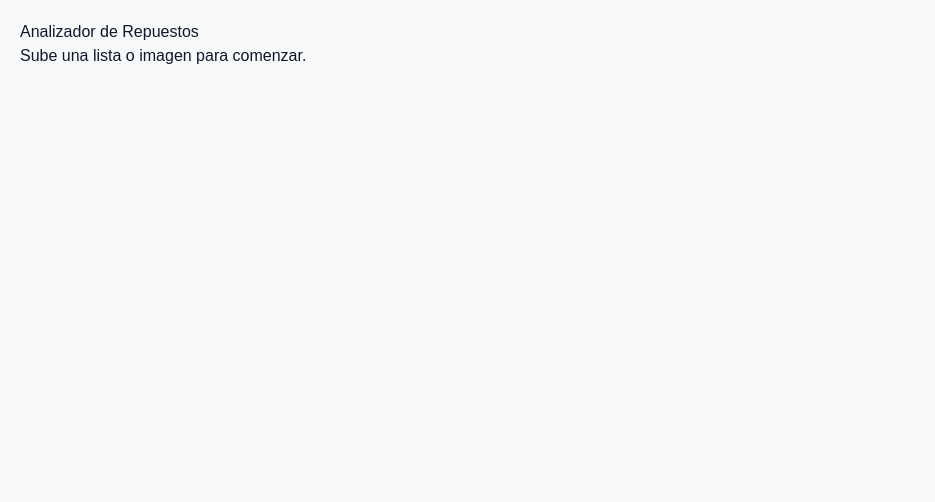
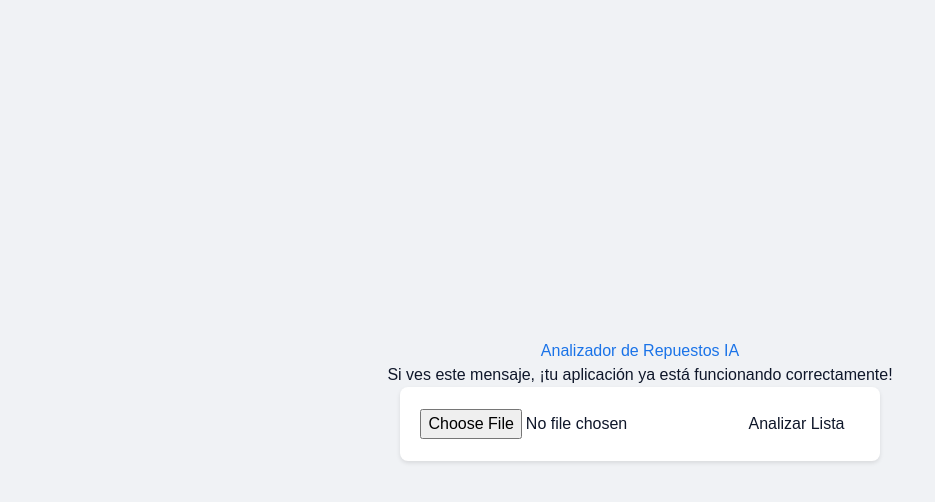
Before and after one commit to tabladamotosrepuestos-art/mi-app-estudio, a React (Vite) app in the folder mi-app-ai/: page / in a window 1280 px wide. Shown: the top 502 px of the page, without its empty margins (0-935 px from the left). Built offline with nearby package versions, Linux system fonts and the light colour scheme; the HTML template or start-up script is replaced by a standard one.

Commit message:
Update App.tsx

```diff
--- a/mi-app-ai/src/App.tsx
+++ b/mi-app-ai/src/App.tsx
@@ -1,25 +1,27 @@
-import React, { useState } from 'react';
-// Cambiamos el nombre para que coincida con el servicio
-import { extractProductsFromList } from './services/geminiService';
-import * as XLSX from 'xlsx';
-import { jsPDF } from 'jspdf';
-import 'jspdf-autotable';
+import React from 'react';
 
 function App() {
-  const [loading, setLoading] = useState(false);
-
-  // Agregamos tipos para evitar errores de TypeScript
-  const exportToExcel = (data: any[], sheetName: string) => {
-    const ws = XLSX.utils.json_to_sheet(data);
-    const wb = XLSX.utils.book_new();
-    XLSX.utils.book_append_sheet(wb, ws, sheetName);
-    XLSX.writeFile(wb, `${sheetName}.xlsx`);
-  };
-
   return (
-    <div style={{ padding: '20px', fontFamily: 'sans-serif' }}>
-      <h1>Analizador de Repuestos</h1>
-      <p>Sube una lista o imagen para comenzar.</p>
+    <div style={{
+      display: 'flex',
+      flexDirection: 'column',
+      alignItems: 'center',
+      justifyContent: 'center',
+      height: '100vh',
+      fontFamily: 'sans-serif',
+      backgroundColor: '#f0f2f5'
+    }}>
+      <h1 style={{ color: '#1a73e8' }}>Analizador de Repuestos IA</h1>
+      <p>Si ves este mensaje, ¡tu aplicación ya está funcionando correctamente!</p>
+      <div style={{
+        padding: '20px',
+        backgroundColor: 'white',
+        borderRadius: '8px',
+        boxShadow: '0 2px 4px rgba(0,0,0,0.1)'
+      }}>
+        <input type="file" accept="image/*" />
+        <button style={{ marginLeft: '10px', padding: '5px 15px' }}>Analizar Lista</button>
+      </div>
     </div>
   );
 }
```
